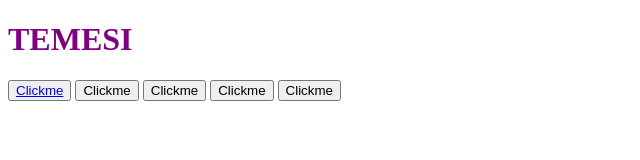
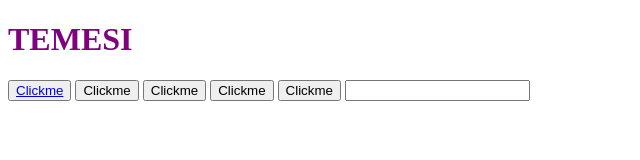
Before and after one commit to joetemesi/Web_Development_Projects, a plain HTML site: page 03_ JAVASCRIPT/19.1 jQuery/index.html in a window 1280 px wide. Shown: the whole page, without its empty margins (0-640 px from the left). Drawn offline with nearby package versions, Linux system fonts and the light colour scheme.

Commit message:
Aded input field

```diff
--- a/03_ JAVASCRIPT/19.1 jQuery/index.html
+++ b/03_ JAVASCRIPT/19.1 jQuery/index.html
@@ -15,6 +15,8 @@
     <button>Clickme</button>
     <button>Clickme</button>
 
+    <input type="text" name = "" value="">
+
 
     <script src="https://ajax.googleapis.com/ajax/libs/jquery/3.7.1/jquery.min.js"></script>
     <script src = "index.js" charset="UTF-8"></script>
```
